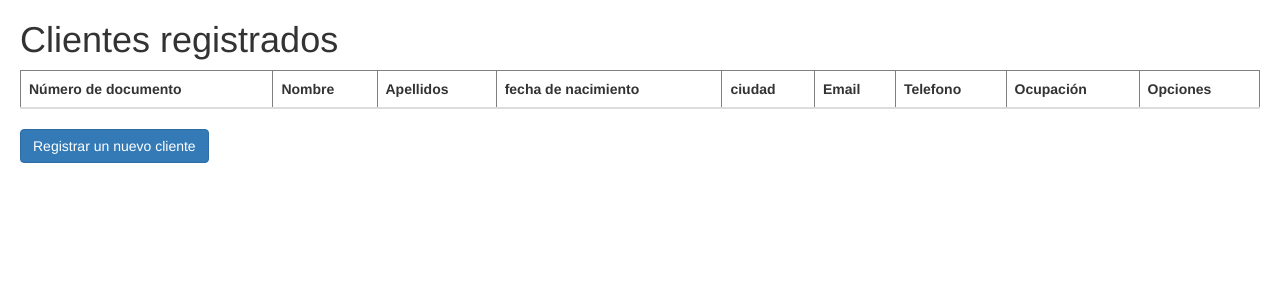
After one commit to Sebas5158R/Prueba_tecnica, a Flask app: page /cliente/listar in a window 1280 px wide. The commit adds this page. Shown: the top 300 px of the page. Run offline with Flask 3, Linux system fonts and the light colour scheme; lists and menus that the app fills with data are empty; some libraries are stand-ins or nearby versions.

Commit message:
Crud with REST completed

```diff
--- a/app/__init__.py
+++ b/app/__init__.py
@@ -4,6 +4,7 @@ from flask_migrate import Migrate
 from flask_sqlalchemy import SQLAlchemy
 from app.cliente import cliente
 from flask_bootstrap import Bootstrap
+from flask import render_template
 
 #Inicializador del objeto flask
 app = Flask(__name__)
@@ -20,3 +21,7 @@ Migrate(app , db)
 app.register_blueprint(cliente)
 
 from .models import Ciudad, Ocupacion, Cliente
+
+@app.route('/')
+def index():
+    return render_template('index.html')
--- a/app/cliente/routes.py
+++ b/app/cliente/routes.py
@@ -1,17 +1,29 @@
-from flask import render_template, redirect, url_for, flash, jsonify, request
+from flask import render_template, flash, jsonify, request
 from app.cliente import cliente
 import app
-from .forms import NewCliente, EditCliente
+from .forms import ClienteForm
 
 #Rutas
+# Listar clientes
+@cliente.route('/listar', methods=['GET'])
+def listar_clientes():
+    clientes = app.models.Cliente.query.all()
+
+    if 'application/json' in request.headers.get('Accept'):
+        return jsonify({'Clientes': [cliente.serialize() for cliente in clientes]})
+
+    return render_template('listar_clientes.html', clientes=clientes)
+
+
+# Crear clientes
 @cliente.route('/create', methods = ['GET', 'POST'])
 def crear_cliente():
     if request.method == 'GET':
         c = app.models.Cliente()
-        form = NewCliente()
+        form = ClienteForm()
         form.id_ciudad.choices = [(ciudad.id_ciudad, ciudad.nombre_ciudad) for ciudad in app.models.Ciudad.query.all()]
         form.id_ocupacion.choices = [(ocupacion.id_ocupacion, ocupacion.nombre_ocupacion) for ocupacion in app.models.Ocupacion.query.all()]
-        return render_template('new_cliente.html', form=form)
+        return render_template('new_cliente.html', form=form, c=c)
 
     elif request.method == 'POST':
         try:
@@ -36,14 +48,15 @@ def crear_cliente():
             return jsonify({'mensaje': f'Error al registrar el cliente. Detalles: {str(ex)}'})
 
 
-@cliente.route('/update/<id_cliente>', methods=['GET', 'POST'])
+# Editar clientes
+@cliente.route('/update/<id_cliente>', methods=['GET', 'POST', 'PUT'])
 def actualizar_cliente(id_cliente):
     c = app.models.Cliente.query.get_or_404(id_cliente)
-    form = EditCliente(obj=c)
+    form = ClienteForm(obj=c)
     form.id_ciudad.choices = [(ciudad.id_ciudad, ciudad.nombre_ciudad) for ciudad in app.models.Ciudad.query.all()]
     form.id_ocupacion.choices = [(ocupacion.id_ocupacion, ocupacion.nombre_ocupacion) for ocupacion in app.models.Ocupacion.query.all()]
 
-    if request.method == 'POST':
+    if request.method == 'POST' or request.method == 'PUT':
         try:
             data = request.json
             form.populate_obj(c)
@@ -54,17 +67,19 @@ def actualizar_cliente(id_cliente):
         except Exception as ex:
             return jsonify({'mensaje': f'Error al editar al cliente. Detalles: {str(ex)}'})
 
-    return render_template('new_cliente.html', form=form)
+    return render_template('new_cliente.html', form=form, c=c)
 
 
-@cliente.route('/delete/<int:id_cliente>', methods=['POST'])
+# Eliminar clientes
+@cliente.route('/delete/<int:id_cliente>', methods=['GET', 'POST', 'DELETE'])
 def eliminar_cliente(id_cliente):
-    delete_cliente = app.models.Cliente.query.get_or_404(id_cliente)
-
+    id_cliente = app.models.Cliente.query.get_or_404(id_cliente)
+    eliminar = id_cliente
     try:
-        app.db.session.delete(delete_cliente)
-        app.db.session.commit()
-        flash('Cliente eliminado correctamente', 'success')
-        return jsonify({'mensaje': 'Cliente eliminado correctamente'})
+        if eliminar:
+            app.db.session.delete(eliminar)
+            app.db.session.commit()
+            flash(f'Cliente {id_cliente} eliminado correctamente', 'success')
+            return jsonify({'mensaje': 'Cliente eliminado correctamente'})
     except Exception as ex:
         return jsonify({'mensaje': f'Error al eliminar al cliente. Detalles: {str(ex)}'})
--- /dev/null
+++ b/app/cliente/templates/listar_clientes.html
@@ -0,0 +1,62 @@
+{% extends 'base.html' %}
+
+{% block content %}
+    <h1>Clientes registrados</h1>
+    <table class="table table-table-hoover" border="1">
+        <thead>
+            <tr>
+                <th>Número de documento</th>
+                <th>Nombre</th>
+                <th>Apellidos</th>
+                <th>fecha de nacimiento</th>
+                <th>ciudad</th>
+                <th>Email</th>
+                <th>Telefono</th>
+                <th>Ocupación</th>
+                <th>Opciones</th>
+            </tr>
+        </thead>
+        <tbody>
+            {% for cliente in  clientes %}
+            <tr>
+                <td>{{ cliente.numero_documento }}</td>
+                <td>{{ cliente.nombre }}</td>
+                <td>{{ cliente.apellidos }}</td>
+                <td>{{ cliente.fecha_nacimiento }}</td>
+                <td>{{ cliente.ciudad.nombre_ciudad }}</td>
+                <td>{{ cliente.email }}</td>
+                <td>{{ cliente.telefono }}</td>
+                <td>{{ cliente.ocupacion.nombre_ocupacion }}</td>
+                <td>
+                    <a href="/cliente/update/{{ cliente.numero_documento }}">Editar</a>
+                    <a href="/cliente/delete/{{ cliente.numero_documento }}">Eliminar</a>
+                </td>
+            </tr>
+            {% endfor %}
+        </tbody>
+    </table>
+
+    <a class="btn btn-primary" href="/cliente/create">Registrar un nuevo cliente</a>
+
+    <script>
+        function eliminarCliente() {
+            var id_cliente = window.location.pathname.split('/').pop();
+            console.log('Id cliente: '+id_cliente)
+
+            fetch('/cliente/delete/' + id_cliente, {
+                method: 'POST',
+                headers: {
+                    'Content-Type': 'application/json'
+                },
+            })
+            .then(response => response.json())
+            .then(data => {
+                console.log(data);
+            })
+            .catch(error => {
+                console.error('Error:', error);
+            });
+        }
+    </script>
+
+{% endblock %}
--- /dev/null
+++ b/app/templates/base.html
@@ -0,0 +1,16 @@
+{% extends 'bootstrap/base.html' %}
+
+{% block head %}
+    {{ super() }}
+{% endblock %}
+
+{% block body %}
+    <style>
+        body{
+            margin: 20px;
+        }
+    </style>
+    {% block content %}
+
+    {% endblock %}
+{% endblock %}
```
Also changed, not shown: app/cliente/forms.py (+2 -8 lines), app/cliente/templates/new_cliente.html (+11 -1 lines), app/models.py (+20 -0 lines), app/templates/index.html (added, +16 -0 lines), thunder-collection_Prueba tecnica.json (added, +80 -0 lines).
